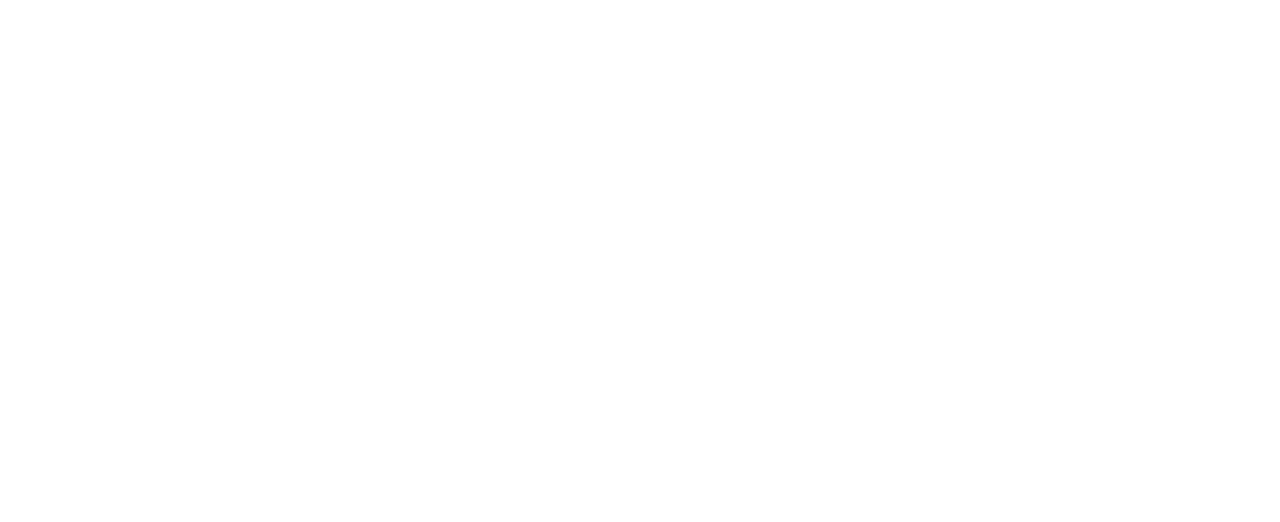
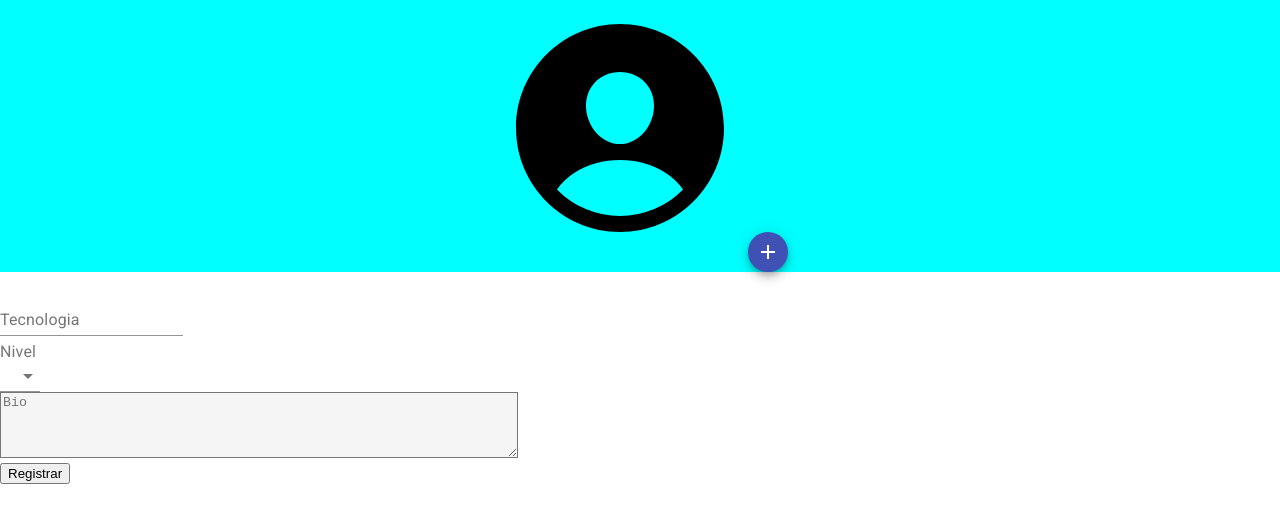
Before and after one commit to KevinWis/MyStack, a React (Create React App) app: page / in a window 1280 px wide. Shown: the top 522 px of the page. Built offline with nearby package versions, Linux system fonts and the light colour scheme.

Commit message:
first commit register with bugs

```diff
--- a/src/App.js
+++ b/src/App.js
@@ -1,7 +1,9 @@
+import RegisterSecondary from './pages/registerSecondary';
+
 function App() {
   return (
     <div className="App">
-      <main></main>
+      <main><RegisterSecondary/></main>
     </div>
   );
 }
--- a/src/pages/registerSecondary/index.jsx
+++ b/src/pages/registerSecondary/index.jsx
@@ -0,0 +1,107 @@
+import { useForm } from "react-hook-form";
+import { yupResolver } from "@hookform/resolvers/yup";
+import * as yup from "yup";
+// import DefaultButton from "../../components/shared/buttons/defaultButton";
+import { IoPersonCircle } from "react-icons/io5";
+import AddIcon from "@material-ui/icons/Add";
+import { Fab } from "@material-ui/core";
+import { ContainerPersonIcon, TextArea } from "./style";
+import { Select, MenuItem, InputLabel, TextField } from "@material-ui/core";
+
+const RegisterSeconddary = () => {
+  // const history = useHistory();
+  const schema = yup.object({
+    // avatar_url: yup.string(),
+    // techs: yup
+    //   .object({
+    //     title: yup.string().required(),
+    //     status: yup.string().required(),
+    //   })
+    //   .required("Campo obrigatório"),
+    bio: yup
+      .string()
+      .min(6, "Mínimo de 6 caracteres")
+      .required("Campo obrigatório"),
+  });
+
+  const { register, handleSubmit, errors } = useForm({
+    resolver: yupResolver(schema),
+  });
+
+  const handleForm = (data) => {
+    console.log(data);
+  };
+
+  return (
+    <>
+      <form onSubmit={handleSubmit(handleForm)}>
+        <ContainerPersonIcon>
+          <i>
+            <IoPersonCircle fontSize="16rem" />
+          </i>
+
+          <label htmlFor="upload-photo">
+            <input
+              style={{ display: "none" }}
+              id="upload-photo"
+              name="avatar_url"
+              inputRef={register}
+              error={!!errors.avatar_url}
+              helperText={errors.avatar_url?.message}
+              type="file"
+            />
+            <Fab color="primary" size="small" component="span" aria-label="add">
+              <AddIcon />
+            </Fab>
+          </label>
+        </ContainerPersonIcon>
+
+        <div>
+          <div>
+            <TextField
+              margin="normal"
+              label="Tecnologia"
+              name="title"
+              inputRef={register}
+              error={!!errors.title}
+              helperText={errors.title?.message}
+            />
+          </div>
+
+          <InputLabel id="demo-simple-select-label">Nivel</InputLabel>
+          <Select
+            labelId="demo-simple-select-label"
+            id="demo-simple-select"
+            name="status"
+            inputRef={register}
+            error={!!errors.status}
+            helperText={errors.status?.message}
+          >
+            <MenuItem value="Basic">Iniciante</MenuItem>
+            <MenuItem value="Medium">Intermédiário</MenuItem>
+            <MenuItem value="Advanced">Avançado</MenuItem>
+          </Select>
+        </div>
+
+        <div>
+          <TextArea
+            width="24rem"
+            rowsMin={4}
+            placeholder="Bio"
+            aria-label=""
+            labelId="demo-simple-select-label"
+            id="demo-simple-select"
+            name="bio"
+            inputRef={register}
+            error={!!errors.bio}
+            helperText={errors.bio?.message}
+          />
+        </div>
+        <div>
+          <button type="submit">Registrar</button>
+        </div>
+      </form>
+    </>
+  );
+};
+export default RegisterSeconddary;
--- /dev/null
+++ b/src/pages/registerSecondary/style.js
@@ -0,0 +1,13 @@
+import styled from "styled-components";
+import { TextareaAutosize } from '@material-ui/core';
+
+
+export const ContainerPersonIcon = styled.div`
+  text-align: center;
+  background-color: aqua;
+`;
+
+export const TextArea = styled(TextareaAutosize)`
+  width: 32rem;
+  background-color: whitesmoke;
+`
```
